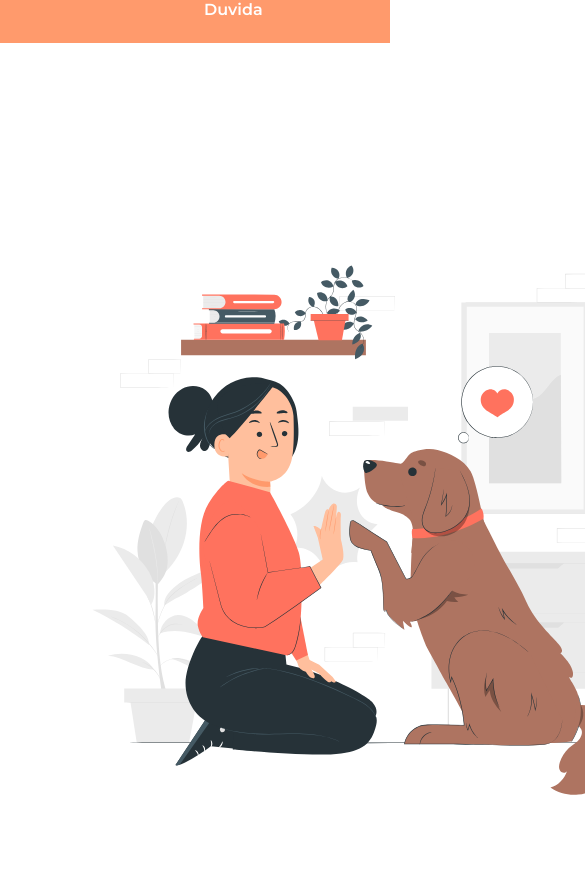
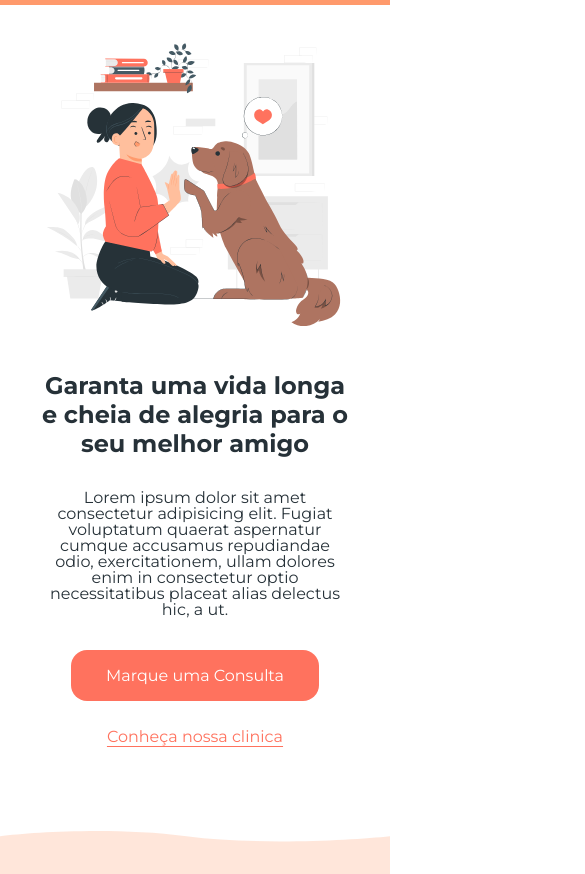
Before and after one commit to AntonioMatheus-dev/petlife-landing, a plain HTML site: page index.html in a window 390 px wide. Shown: the part 81-955 px from the top of the page, 585 px wide, since content can reach past the window. Drawn offline with Linux system fonts and the light colour scheme.

Commit message:
style(css): add media queries for responsive design

```diff
--- a/style.css
+++ b/style.css
@@ -179,3 +179,61 @@ footer p a{
 #creditos a{
     color: #ff9a6c;
 }
+
+@media(max-width: 1024px){
+  header, #inicio, #clinica, #farmacia, #duvidas, footer{
+    padding-left: 40px;
+    padding-right: 40px;
+  }
+
+  header nav a{
+    padding: 16px;
+  }
+
+  #inicio, #clinica, #duvidas{
+    flex-direction: column;
+    text-align: center;
+  }
+  #inicio img,
+  #clinica img,
+  #farmacia img,
+  #duvidas img {
+  max-width: 100%;
+  height: auto;
+  }
+
+
+  #inicio div,
+  #clinica div,
+  #duvidas .duvidas-conteudo {
+    width: 100%;
+  }
+
+  footer {
+    flex-direction: column;
+    gap: 40px;
+    text-align: center;
+  }
+
+  footer nav a {
+    margin: 8px auto;
+  }
+}
+
+@media (max-width: 600px) {
+  h1, h2 {
+    font-size: 24px;
+  }
+
+  .botao, .botao_transparente {
+    display: block;
+    margin: 12px auto;
+    width: 80%;
+    text-align: center;
+  }
+
+  .duvidas img {
+    top: 24px;
+    right: 16px;
+  }
+}
```
